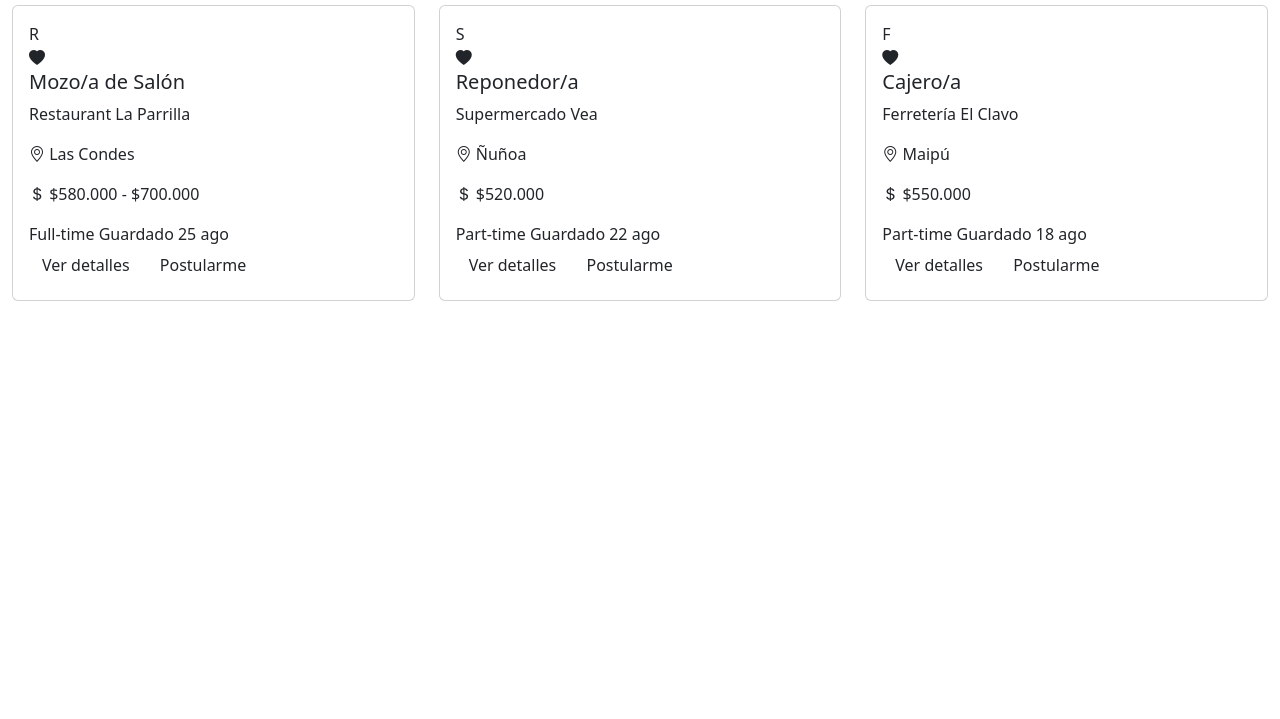
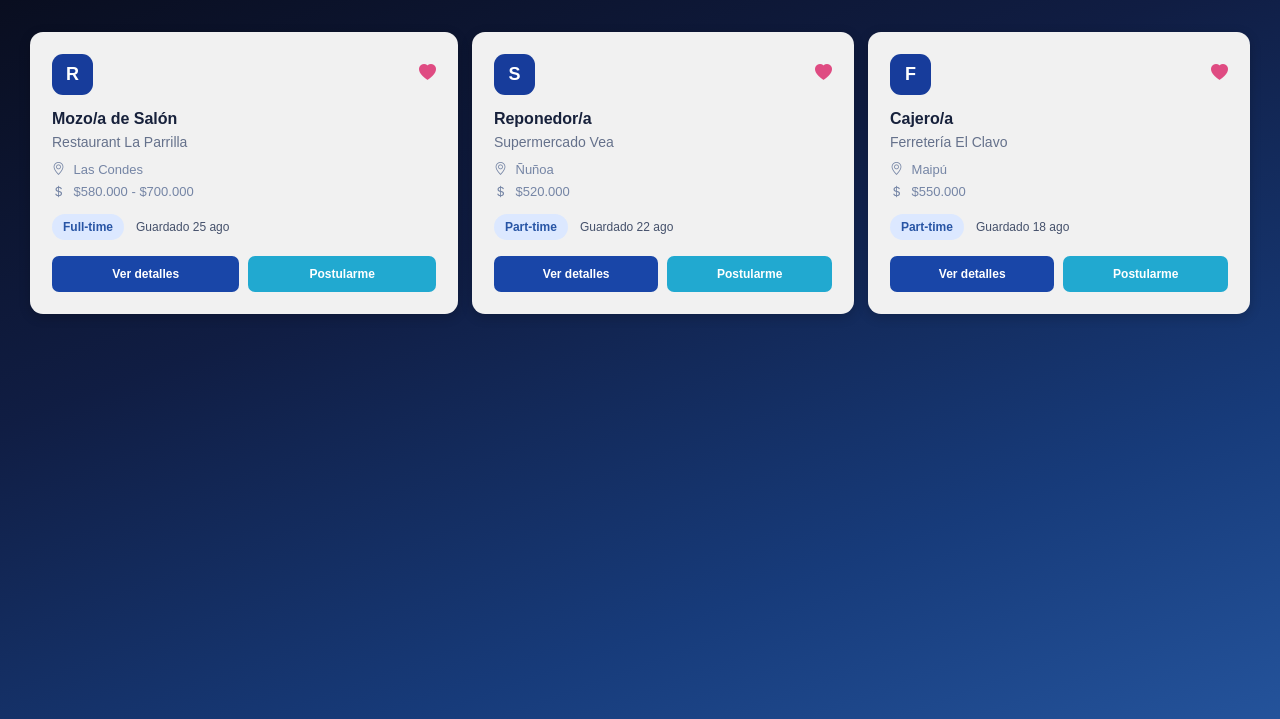
Before and after one commit to angie12332/Turno_Libre, a plain HTML site: page paginas/paginas de anyelo/favoritos.html in a window 1280 px wide. Shown: the part 81-800 px from the top of the page. Drawn offline with nearby package versions, Linux system fonts and the light colour scheme.

Commit message:
favoritos y mispostulaciones
html y css

```diff
--- a/paginas/paginas de anyelo/favoritos.html
+++ b/paginas/paginas de anyelo/favoritos.html
@@ -12,7 +12,7 @@
     <link rel="stylesheet" href="https://cdn.jsdelivr.net/npm/bootstrap-icons@1.11.3/font/bootstrap-icons.min.css">
 
     <!-- CSS propio -->
-    <link rel="stylesheet" href="index.css">
+    <link rel="stylesheet" href="favoritos.css">
 </head>
 
 <body>
```
Also changed, not shown: paginas/paginas de anyelo/favoritos.css (renamed from CSS/cssAnyelo/favoritos.CSS), paginas/paginas de anyelo/mispostulaciones.css (renamed from CSS/cssAnyelo/mispostulaciones.css).
